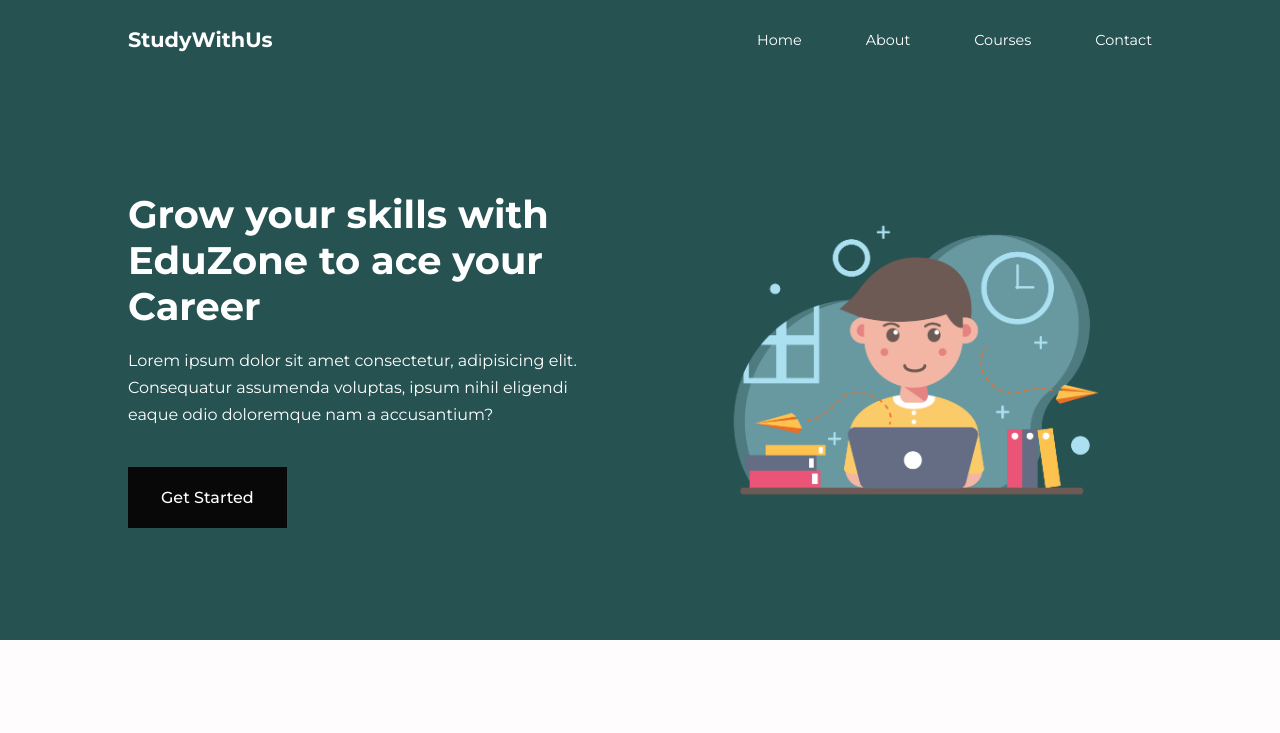
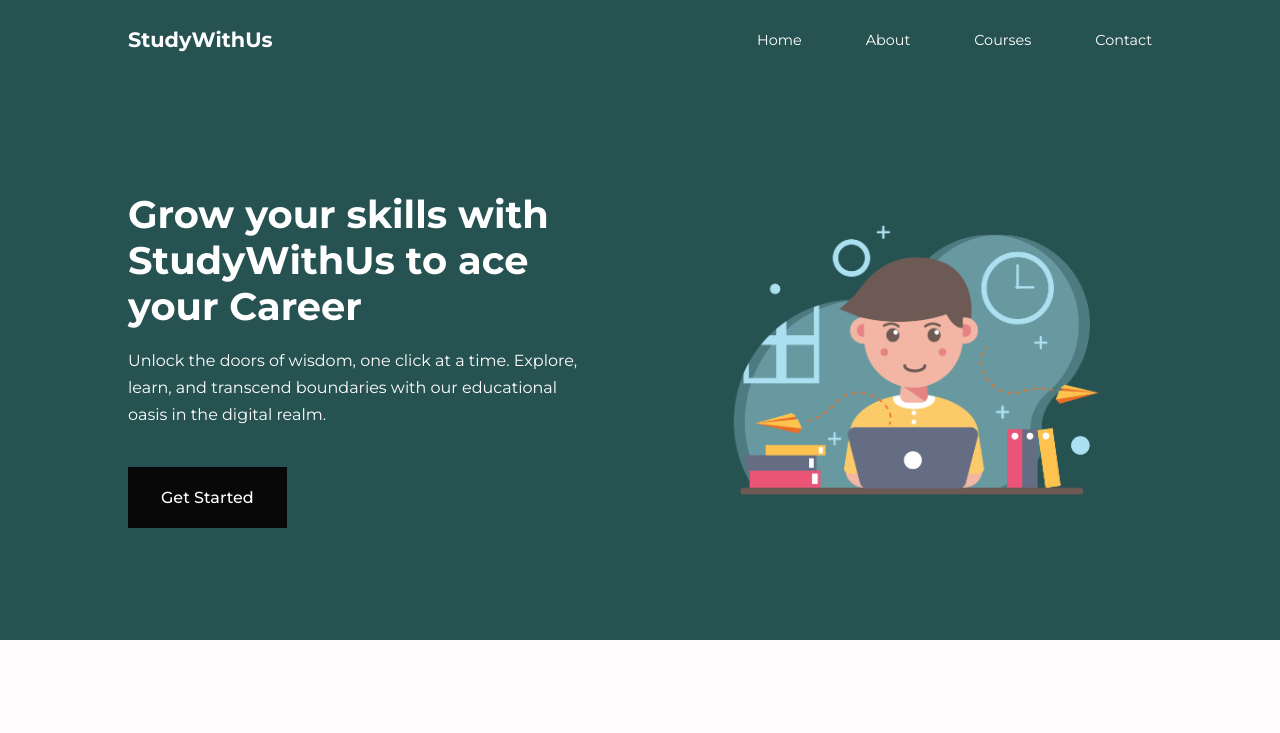
Before and after one commit to Mallickayushi19/studywithus1.github.io, a plain HTML site: page index.html in a window 1280 px wide. Shown: the top 733 px of the page. Drawn offline with nearby package versions, Linux system fonts and the light colour scheme.

Commit message:
Update index.html

```diff
--- a/index.html
+++ b/index.html
@@ -36,11 +36,9 @@
     <header>
         <div class="container header__container">
             <div class="header__left">
-                <h1>Grow your skills with EduZone to ace your Career</h1>
+                <h1>Grow your skills with StudyWithUs to ace your Career</h1>
                 <p>
-                    Lorem ipsum dolor sit amet consectetur, adipisicing elit.
-                    Consequatur assumenda voluptas, ipsum nihil eligendi eaque
-                    odio doloremque nam a accusantium?
+                     Unlock the doors of wisdom, one click at a time. Explore, learn, and transcend boundaries with our educational oasis in the digital realm.
                 </p>
                 <a href="courses.html" class="btn btn-primary">Get Started</a>
             </div>
```
